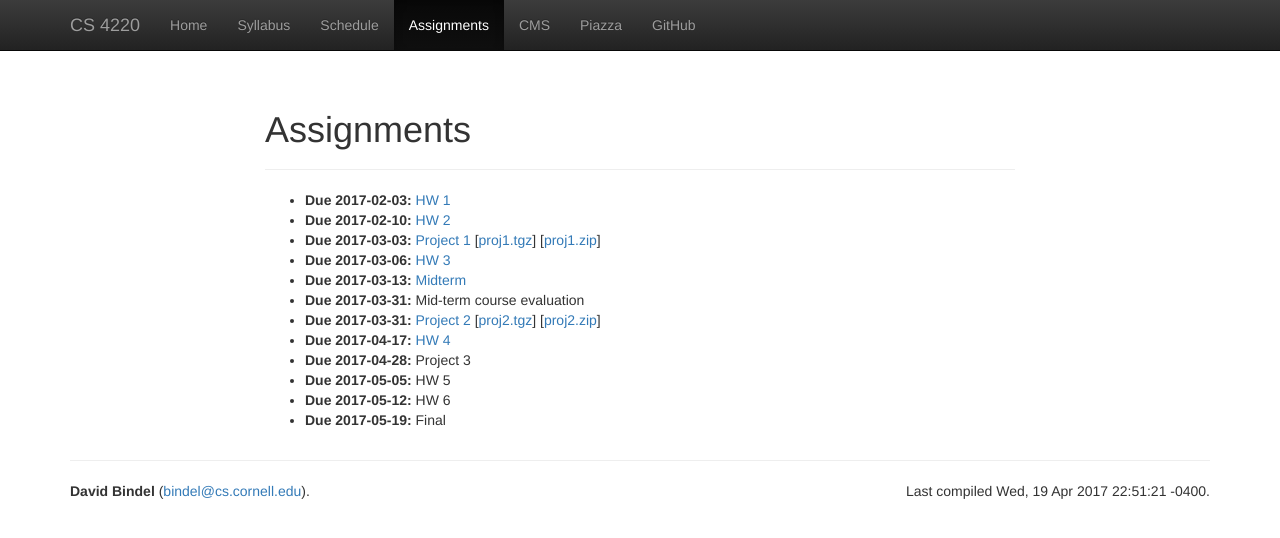
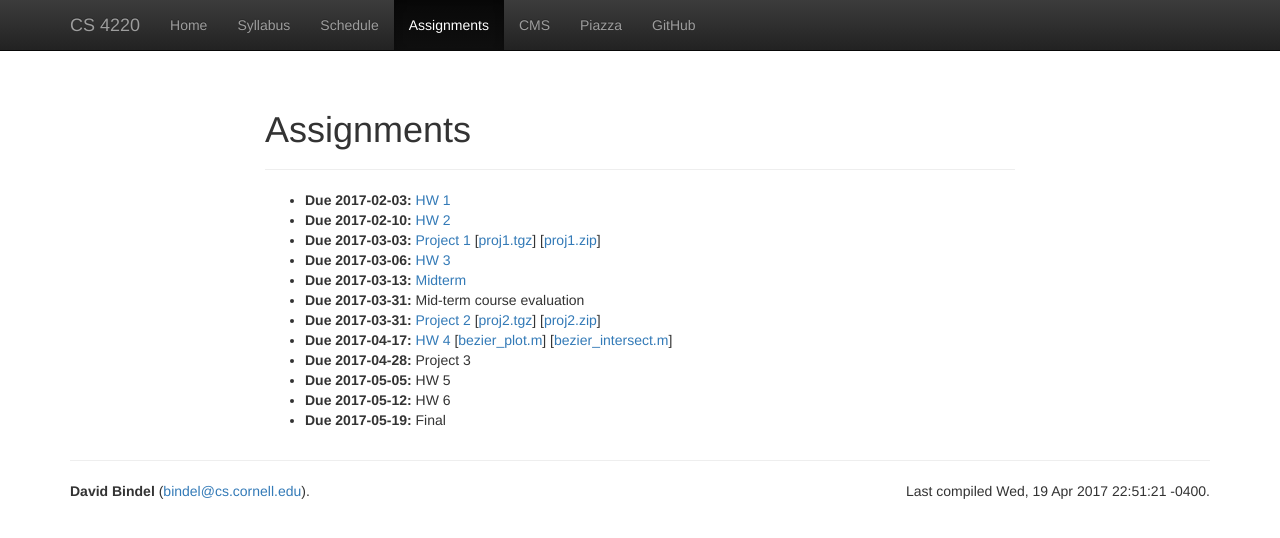
Before and after one commit to dbindel/cs4220-s17, a Jekyll site: the page built from web/assignments.html, in a window 1280 px wide. Shown: the top 538 px of the page. Built offline with Jekyll 4.4.1, drawn with Linux system fonts in a browser that asks for light colours; nearby versions of some CDN libraries.

Commit message:
Added some help for HW4 problem 1.

```diff
--- a/web/_data/hw.yml
+++ b/web/_data/hw.yml
@@ -31,6 +31,7 @@
   desc: HW 4
   due: 2017-04-17
   file: hw4
+  support: [bezier_plot.m, bezier_intersect.m]
 -
   desc: Project 3
   due: 2017-04-28
```
Also changed, not shown: 2 other files.
